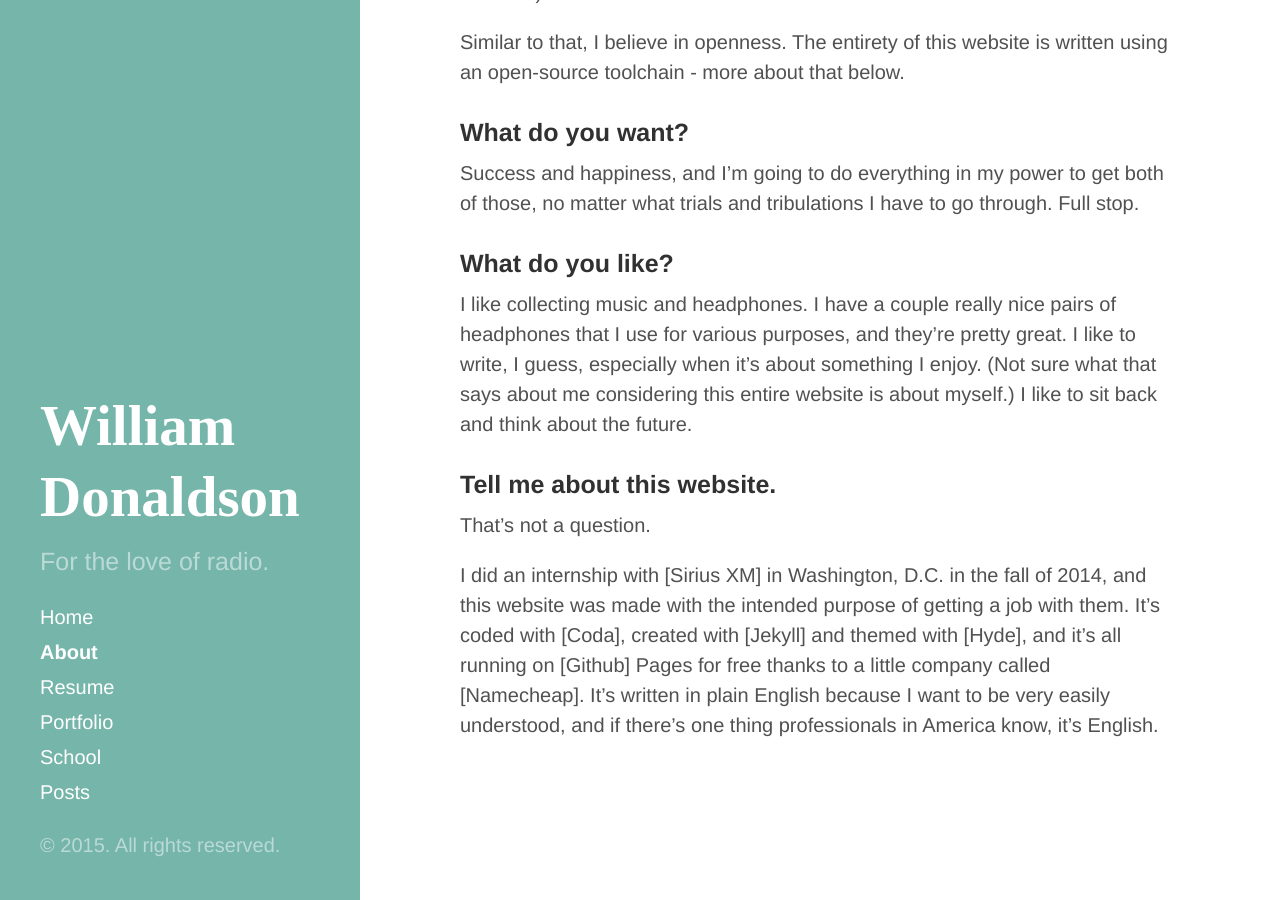
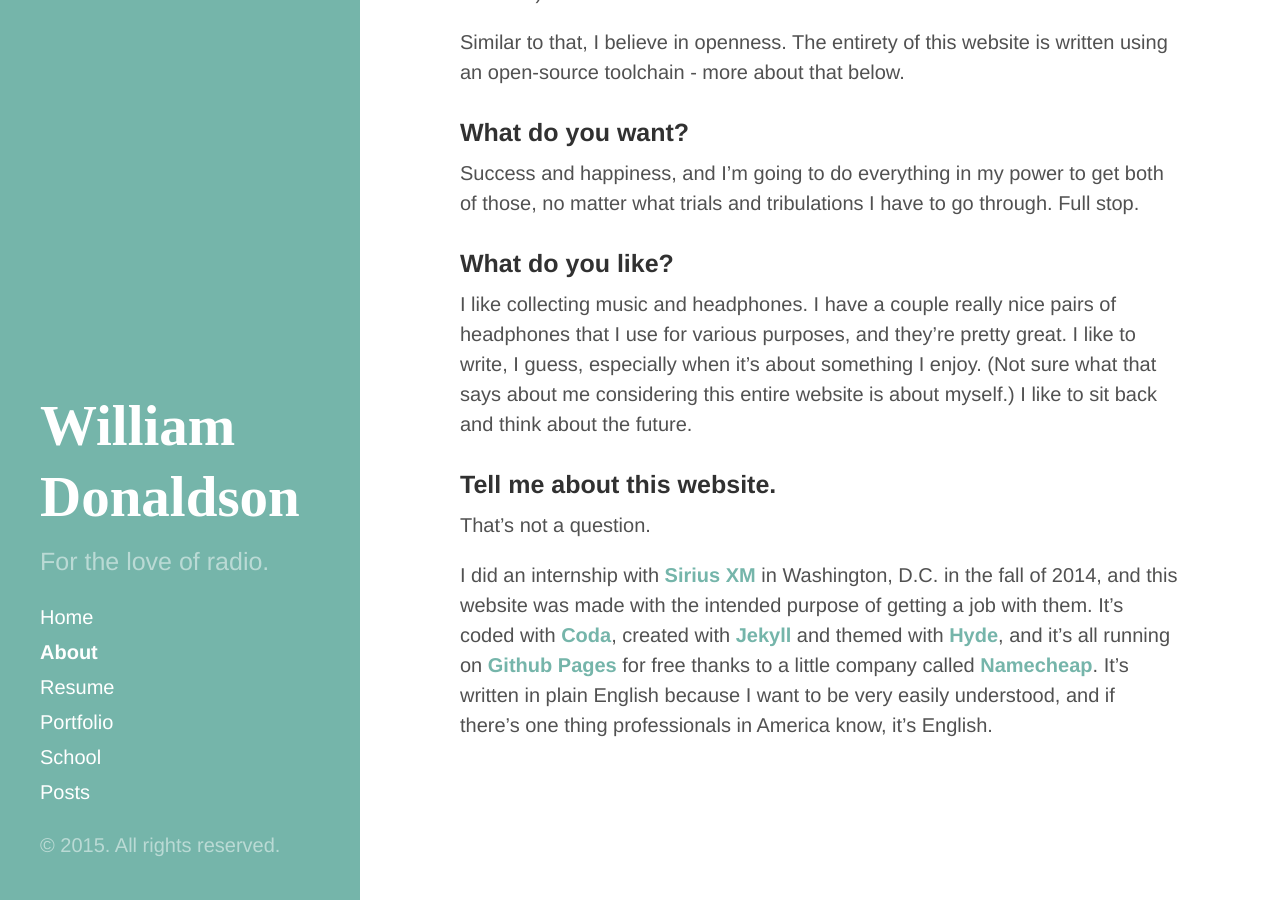
Before and after one commit to crownsedge/wildonaldson.me, a Jekyll site: the page built from about.md, in a window 1280 px wide and 900 px high, scrolled down 1711 px. Built offline with Jekyll 4.4.1, drawn with Linux system fonts in a browser that asks for light colours; Markdown is read by kramdown in place of the engine named in the settings; comment, search, counter and statistics services are not loaded; some of the changed lines change nothing that is shown.

Commit message:
added links to last paragraph

```diff
--- a/about.md
+++ b/about.md
@@ -42,4 +42,4 @@ I like collecting music and headphones. I have a couple really nice pairs of hea
 ### Tell me about this website.
 That's not a question.
 
-I did an internship with [Sirius XM] in Washington, D.C. in the fall of 2014, and this website was made with the intended purpose of getting a job with them. It's coded with [Coda], created with [Jekyll] and themed with [Hyde], and it's all running on [Github] Pages for free thanks to a little company called [Namecheap]. It's written in plain English because I want to be very easily understood, and if there's one thing professionals in America know, it's English.
+I did an internship with [Sirius XM](http://siriusxm.com) in Washington, D.C. in the fall of 2014, and this website was made with the intended purpose of getting a job with them. It's coded with [Coda](http://panic.com/coda), created with [Jekyll](http://jekyllrb.com) and themed with [Hyde](http://hyde.getpoole.com), and it's all running on [Github Pages](https://pages.github.com) for free thanks to a little company called [Namecheap](http://nc.me). It's written in plain English because I want to be very easily understood, and if there's one thing professionals in America know, it's English.
```
